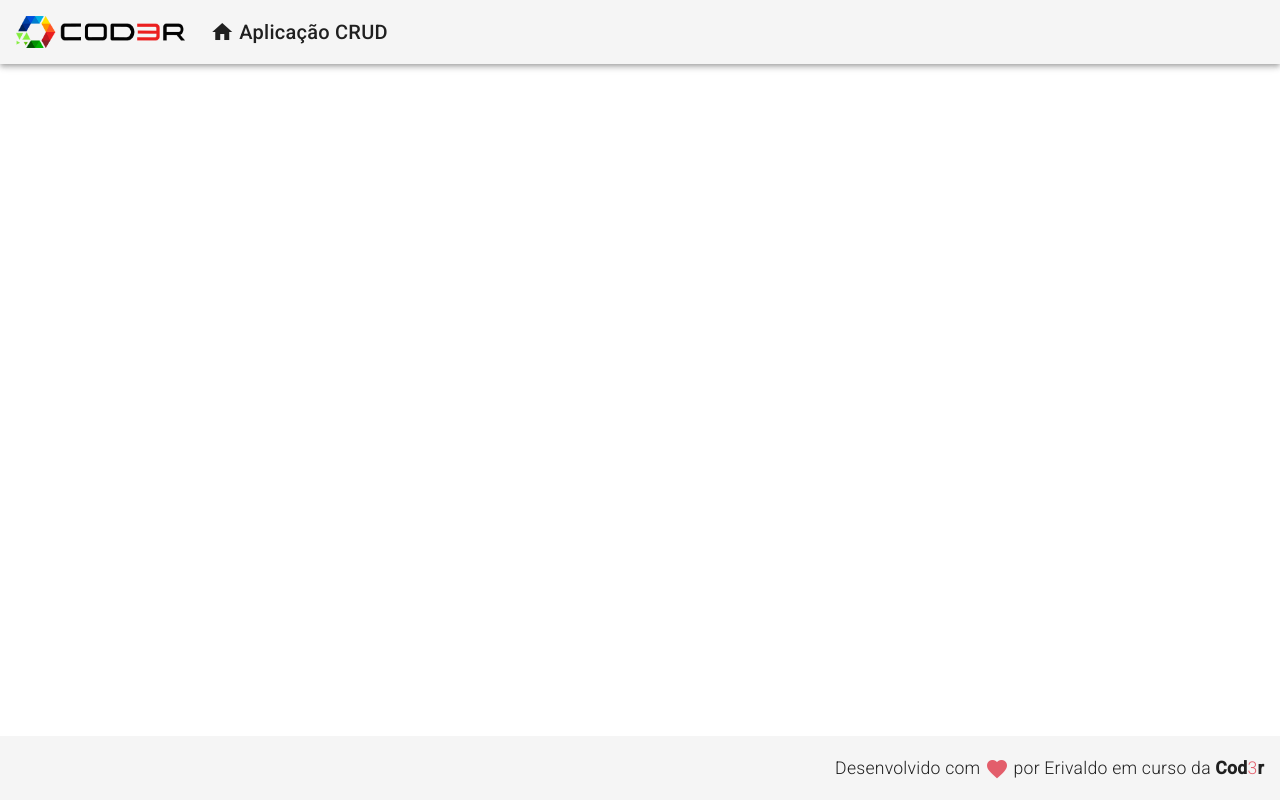
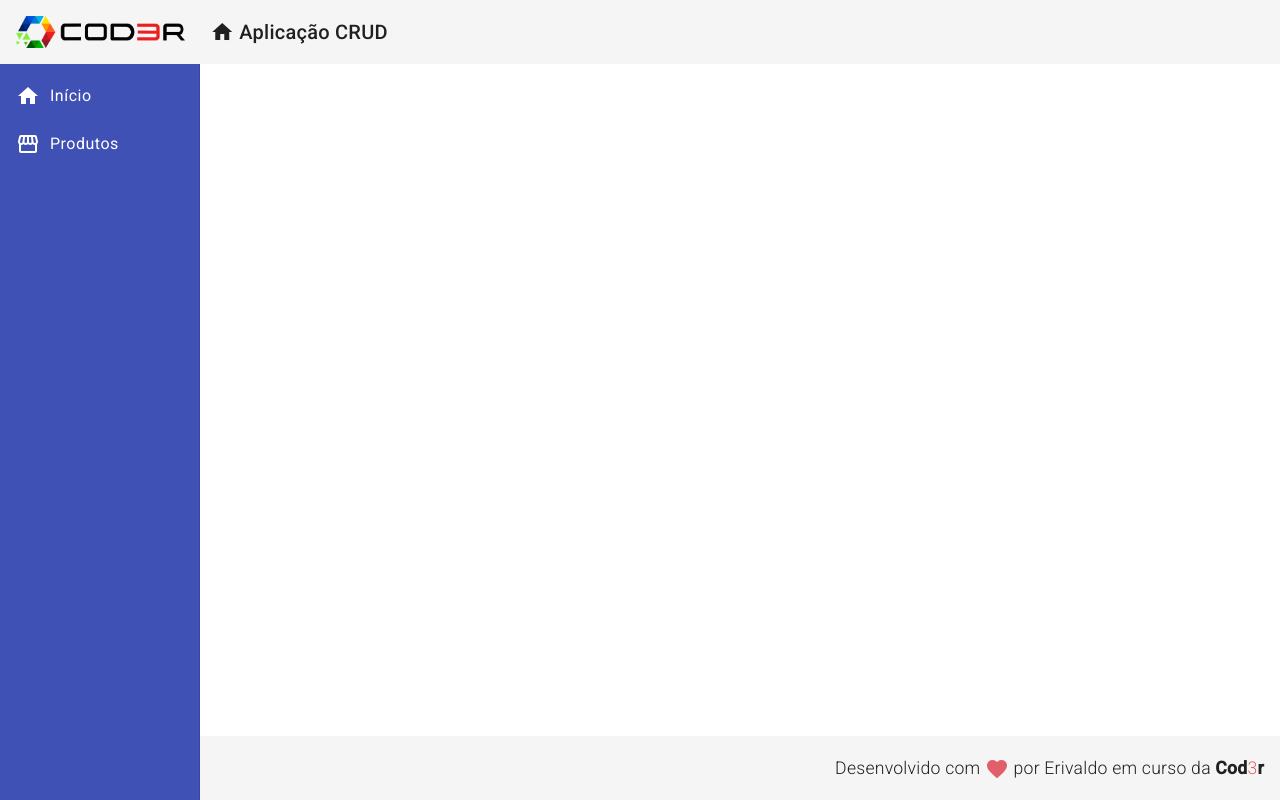
Before and after one commit to Ericky2022/Projeto-crud, an Angular app in the folder frontend/: page / in a window 1280 px wide. Built offline with nearby package versions, Linux system fonts and the light colour scheme.

Commit message:
Criação do componente de navegação

```diff
--- a/frontend/src/app/app.component.html
+++ b/frontend/src/app/app.component.html
@@ -1,2 +1,3 @@
 <app-header></app-header>
+<app-nav></app-nav>
 <app-footer></app-footer>
--- /dev/null
+++ b/frontend/src/app/components/template/nav/nav.component.html
@@ -0,0 +1,27 @@
+<mat-sidenav-container class="container">
+  <mat-sidenav class="sidenav" mode="side" opened
+      fixedInViewport="true" fixedTopGap="64">
+      <mat-nav-list class="nav-list">
+          <a mat-list-item routerLink="/">
+            <div class="alinha-icone">
+              <i class="material-icons">
+                home
+              </i>
+              Início
+            </div>
+          </a>
+          <a mat-list-item  routerLink="/products">
+            <div class="alinha-icone">
+
+              <i class="material-icons">
+                storefront
+              </i>
+              Produtos
+            </div>
+            </a>
+      </mat-nav-list>
+  </mat-sidenav>
+  <mat-sidenav-content class="content">
+      <router-outlet></router-outlet>
+  </mat-sidenav-content>
+</mat-sidenav-container>
--- /dev/null
+++ b/frontend/src/app/components/template/nav/nav.component.scss
@@ -0,0 +1,23 @@
+.sidenav {
+  background-color: #3F51B5;
+  width: 200px;
+}
+
+.sidenav a {
+  color: #FFF;
+}
+
+.sidenav i {
+  padding-right: 10px;
+}
+
+.content {
+  padding: 16px;
+  background-color: #FFF;
+}
+
+.alinha-icone{
+  color: #FFF;
+  display: flex;
+  align-items: center;
+}
--- /dev/null
+++ b/frontend/src/app/components/template/nav/nav.component.ts
@@ -0,0 +1,15 @@
+import { Component, OnInit } from '@angular/core';
+
+@Component({
+  selector: 'app-nav',
+  templateUrl: './nav.component.html',
+  styleUrls: ['./nav.component.scss']
+})
+export class NavComponent implements OnInit{
+
+  constructor(){}
+
+  ngOnInit(): void {
+
+  }
+}
```
Also changed, not shown: frontend/src/app/app.module.ts (+9 -2 lines), 1 other file (tests, documents, lock files or other folders).
